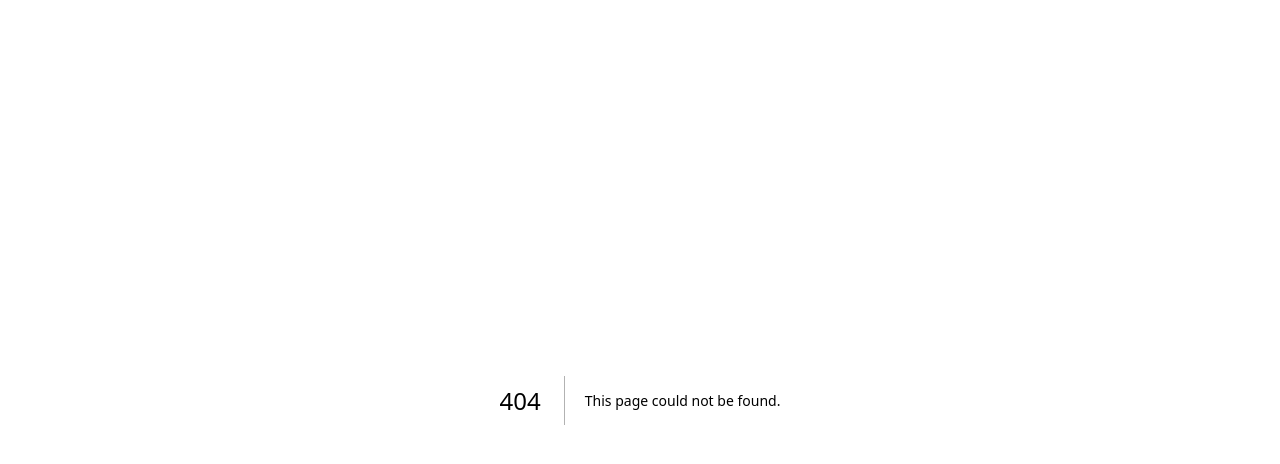
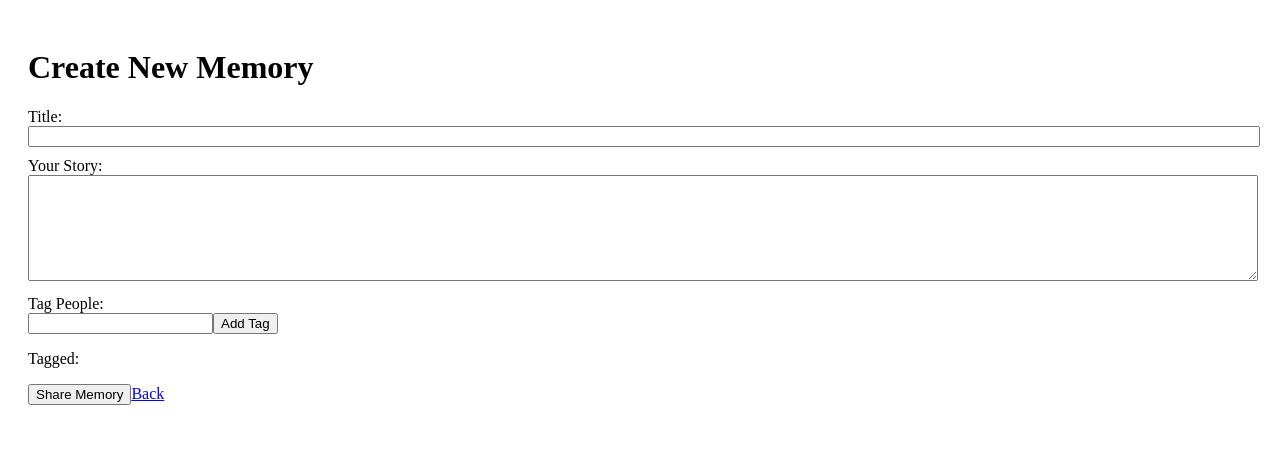
Before and after one commit to duuke21/memory-box-prototype, a Next.js app: page /create in a window 1280 px wide. Before the commit this address had no page. Shown: the top 464 px of the page. Built offline with nearby package versions, Linux system fonts and the light colour scheme.

Commit message:
Add create page

```diff
--- /dev/null
+++ b/pages/create.js
@@ -0,0 +1,42 @@
+import { useState } from 'react';
+import { useRouter } from 'next/router';
+
+let fakeDB = []; // Simulated database
+
+export default function Create() {
+  const [title, setTitle] = useState('');
+  const [story, setStory] = useState('');
+  const [tags, setTags] = useState([]);
+  const [tagInput, setTagInput] = useState('');
+  const router = useRouter();
+
+  const handleSubmit = () => {
+    const newEvent = { id: fakeDB.length + 1, title, story, tags, contributions: [{ user: 'You', text: story }] };
+    fakeDB.push(newEvent);
+    alert('Memory created!'); // Simulate notification
+    router.push('/');
+  };
+
+  const addTag = () => {
+    if (tagInput) {
+      setTags([...tags, tagInput]);
+      setTagInput('');
+    }
+  };
+
+  return (
+    <div style={{ padding: '20px' }}>
+      <h1>Create New Memory</h1>
+      <label>Title:</label><br />
+      <input value={title} onChange={e => setTitle(e.target.value)} style={{ width: '100%', marginBottom: '10px' }} /><br />
+      <label>Your Story:</label><br />
+      <textarea value={story} onChange={e => setStory(e.target.value)} style={{ width: '100%', height: '100px', marginBottom: '10px' }} /><br />
+      <label>Tag People:</label><br />
+      <input value={tagInput} onChange={e => setTagInput(e.target.value)} />
+      <button onClick={addTag}>Add Tag</button>
+      <p>Tagged: {tags.join(', ')}</p>
+      <button onClick={handleSubmit}>Share Memory</button>
+      <a href="/">Back</a>
+    </div>
+  );
+}
```
